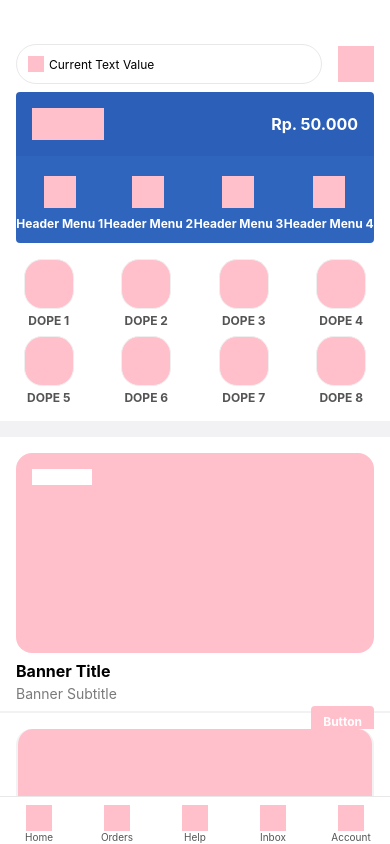
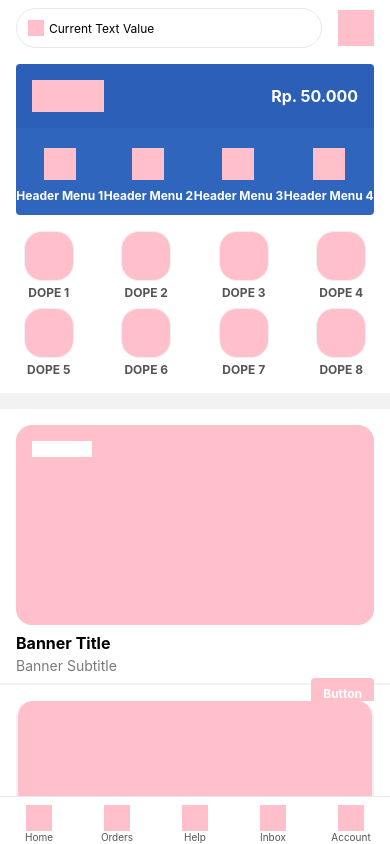
Before and after one commit to clementandreas97/ride-hailing-app, a React Native app in the folder RideHailingApp/: screen / in a window 390 px wide. Built offline with nearby package versions, Linux system fonts and the light colour scheme.

Commit message:
Move SearchBar as Navigation Bar dummy

```diff
--- a/RideHailingApp/App.js
+++ b/RideHailingApp/App.js
@@ -4,9 +4,8 @@ import { Button, SafeAreaView, StyleSheet, ScrollView, Text, TextInput, Touchabl
 export default function App() {
   return (
     <SafeAreaView style={{flex: 1}}>
-      <ScrollView style={{flex: 1, backgroundColor: 'white'}}>
-        {/* SearchBar Section with NavBar Margin Handling */}
-        <View style={{paddingHorizontal: 16, flexDirection: 'row', marginTop: 44, alignItems: 'center'}}>
+      {/* SearchBar Section with NavBar Margin Handling */}
+      <View style={{paddingHorizontal: 16, flexDirection: 'row', marginVertical: 8, alignItems: 'center'}}>
           <View style={{flex: 1, position: 'relative'}}>
             <View style={{backgroundColor: 'pink', width: 16, height: 16, position: 'absolute', top: 12, left: 12}}></View>
             <TextInput placeholder='Current Text Value' style={{paddingLeft: 32, borderWidth: 1, borderColor: '#E8E8E8', borderRadius: 25, height: 40, fontSize: 12}}></TextInput>
@@ -14,7 +13,8 @@ export default function App() {
           <View style={{marginLeft: 16}}>
             <View style={{backgroundColor: 'pink', width: 36, height: 36}}></View>
           </View>
-        </View>
+      </View>
+      <ScrollView style={{flex: 1, backgroundColor: 'white'}}>
         {/* Header Section */}
         <View style={{marginHorizontal: 16, marginTop: 8}}>
           {/* Upper Header Section */}
```
